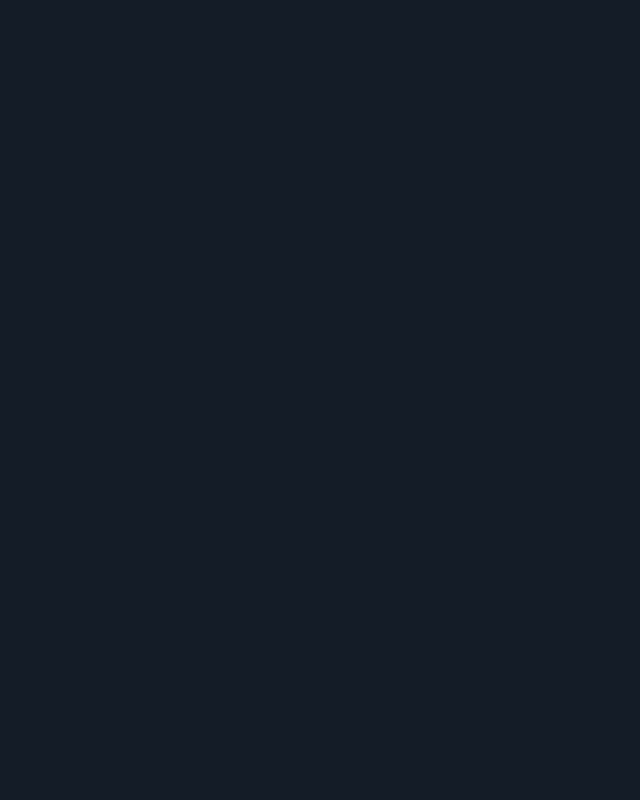
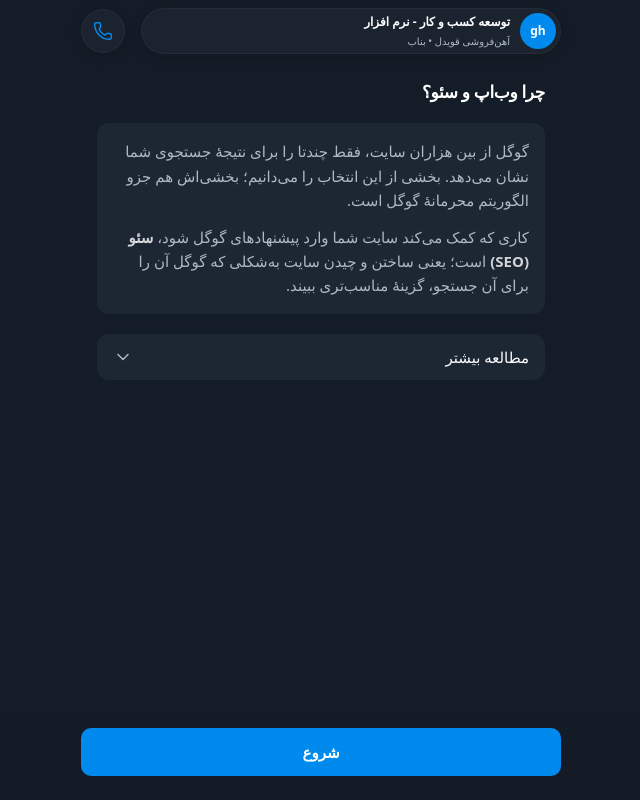
Before and after one commit to Nimadanesh/ahanGhavidel, a Next.js app: page /p/0 in a window 1280 px wide. Before the commit this address had no page. Shown: the whole page, without its empty margins (350-990 px from the left). Built offline with nearby package versions, Linux system fonts and the light colour scheme; a web font is replaced by a local one.

Commit message:
Add onboarding screen (/p/0) with SEO intro and start CTA

```diff
--- /dev/null
+++ b/src/app/p/0/page.tsx
@@ -0,0 +1,36 @@
+"use client";
+
+import { useRouter } from "next/navigation";
+
+import { OnboardingScreen } from "@/components/pitch/screens/OnboardingScreen";
+import { PitchHeader } from "@/components/pitch/PitchHeader";
+
+export default function OnboardingPage() {
+  const router = useRouter();
+
+  return (
+    <div className="flex min-h-dvh flex-col bg-background">
+      <div className="mx-auto flex min-h-dvh w-full max-w-[480px] flex-col bg-background">
+        <PitchHeader />
+        <main className="flex min-h-0 flex-1 flex-col overflow-y-auto px-4 pt-20 pb-24">
+          <div className="flex flex-1 flex-col">
+            <OnboardingScreen />
+          </div>
+        </main>
+
+        {/* Fixed CTA at bottom — outside scroll */}
+        <div className="fixed inset-x-0 bottom-0 z-40 flex justify-center bg-background/80 px-4 pb-6 pt-3 backdrop-blur-md">
+          <div className="w-full max-w-[480px]">
+            <button
+              type="button"
+              onClick={() => router.push("/p/1")}
+              className="h-12 w-full rounded-[10px] bg-primary text-[0.9375rem] font-semibold text-primary-foreground transition-transform active:scale-[0.97]"
+            >
+              شروع
+            </button>
+          </div>
+        </div>
+      </div>
+    </div>
+  );
+}
--- a/src/app/page.tsx
+++ b/src/app/page.tsx
@@ -1,5 +1,5 @@
 import { redirect } from "next/navigation";
 
 export default function Home() {
-  redirect("/p/1");
+  redirect("/p/0");
 }
--- /dev/null
+++ b/src/components/pitch/screens/OnboardingScreen.tsx
@@ -0,0 +1,86 @@
+"use client";
+
+import { ChevronDown } from "lucide-react";
+import { useState } from "react";
+
+export function OnboardingScreen() {
+  const [expanded, setExpanded] = useState(false);
+
+  return (
+    <article className="flex flex-1 flex-col gap-5">
+      <h1 className="text-[1.0625rem] font-bold leading-snug tracking-[-0.02em] text-foreground">
+        چرا وب‌اپ و سئو؟
+      </h1>
+
+      {/* Always-visible intro */}
+      <section
+        className="rounded-[12px] bg-card px-4 py-4"
+        aria-label="زمینه"
+      >
+        <div className="flex flex-col gap-3 text-[0.9375rem] leading-relaxed text-muted-foreground">
+          <p>
+            گوگل از بین هزاران سایت، فقط چندتا را برای نتیجهٔ جستجوی شما نشان
+            می‌دهد. بخشی از این انتخاب را می‌دانیم؛ بخشی‌اش هم جزو الگوریتم
+            محرمانهٔ گوگل است.
+          </p>
+          <p>
+            کاری که کمک می‌کند سایت شما وارد پیشنهادهای گوگل شود،{" "}
+            <strong className="font-semibold text-foreground/80">
+              سئو (SEO)
+            </strong>{" "}
+            است؛ یعنی ساختن و چیدن سایت به‌شکلی که گوگل آن را برای آن جستجو،
+            گزینهٔ مناسب‌تری ببیند.
+          </p>
+        </div>
+      </section>
+
+      {/* Disclosure — مطالعه بیشتر */}
+      <section aria-label="مطالعه بیشتر">
+        <div
+          className="overflow-hidden rounded-[12px] bg-card"
+          aria-expanded={expanded}
+        >
+          <button
+            type="button"
+            onClick={() => setExpanded((p) => !p)}
+            className="flex w-full items-center justify-between px-4 py-3 text-start text-[0.9375rem] font-medium text-foreground"
+          >
+            <span>مطالعه بیشتر</span>
+            <ChevronDown
+              className="size-5 shrink-0 text-muted-foreground transition-transform duration-200"
+              strokeWidth={1.75}
+              style={{ transform: expanded ? "rotate(180deg)" : undefined }}
+            />
+          </button>
+
+          {expanded && (
+            <>
+              <div className="mx-4 border-t border-border" />
+              <div className="flex flex-col gap-3 px-4 pb-4 pt-3 text-[0.9375rem] leading-relaxed text-muted-foreground">
+                <p>
+                  یکی از سیگنال‌های مهم گوگل، رفتار واقعی کاربر است: چقدر در سایت
+                  می‌ماند، بین صفحات جابه‌جا می‌شود، و آیا تجربه برایش مفید بوده
+                  یا سریع خارج شده.
+                </p>
+                <p>
+                  وب‌اپ یعنی اپلیکیشنی که داخل مرورگر باز می‌شود؛ نیازی به نصب
+                  از فروشگاه‌ها ندارد و می‌تواند کاربر را مستقیم از نتیجهٔ جستجوی
+                  گوگل — منبع بخش بزرگی از ترافیک روزمره — وارد ابزار شما کند.
+                </p>
+                <p>
+                  اگر وب‌اپ نیاز مشتری را بشناسد، ساده و روان باشد و کاربر را
+                  درگیر نگه دارد، شانس بیشتری دارید که گوگل شما را برای آن جستجو
+                  جدی بگیرد.
+                </p>
+                <p className="font-medium text-foreground/80">
+                  خلاصه: وب‌اپی که برای نیاز واقعی ساخته شده، هم پایهٔ سئو است و
+                  هم زیرساخت فروش دیجیتال.
+                </p>
+              </div>
+            </>
+          )}
+        </div>
+      </section>
+    </article>
+  );
+}
```
